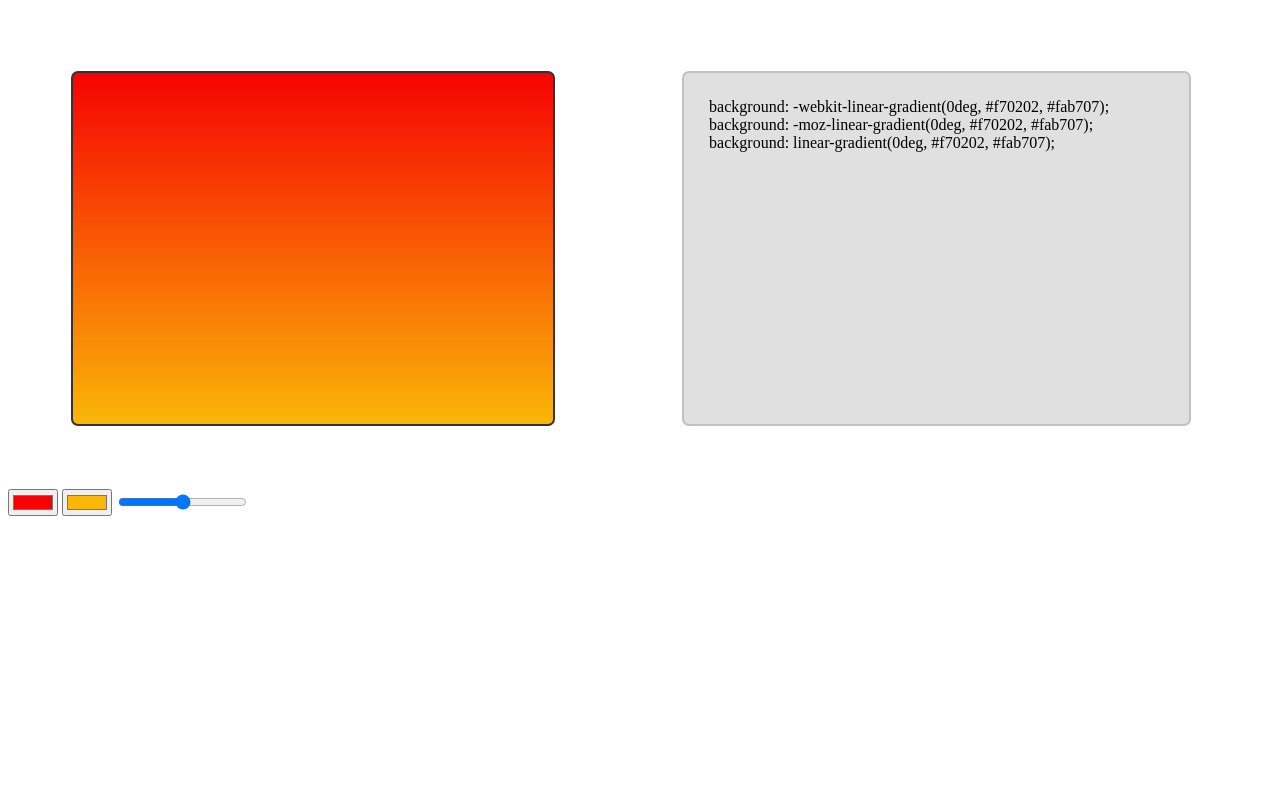
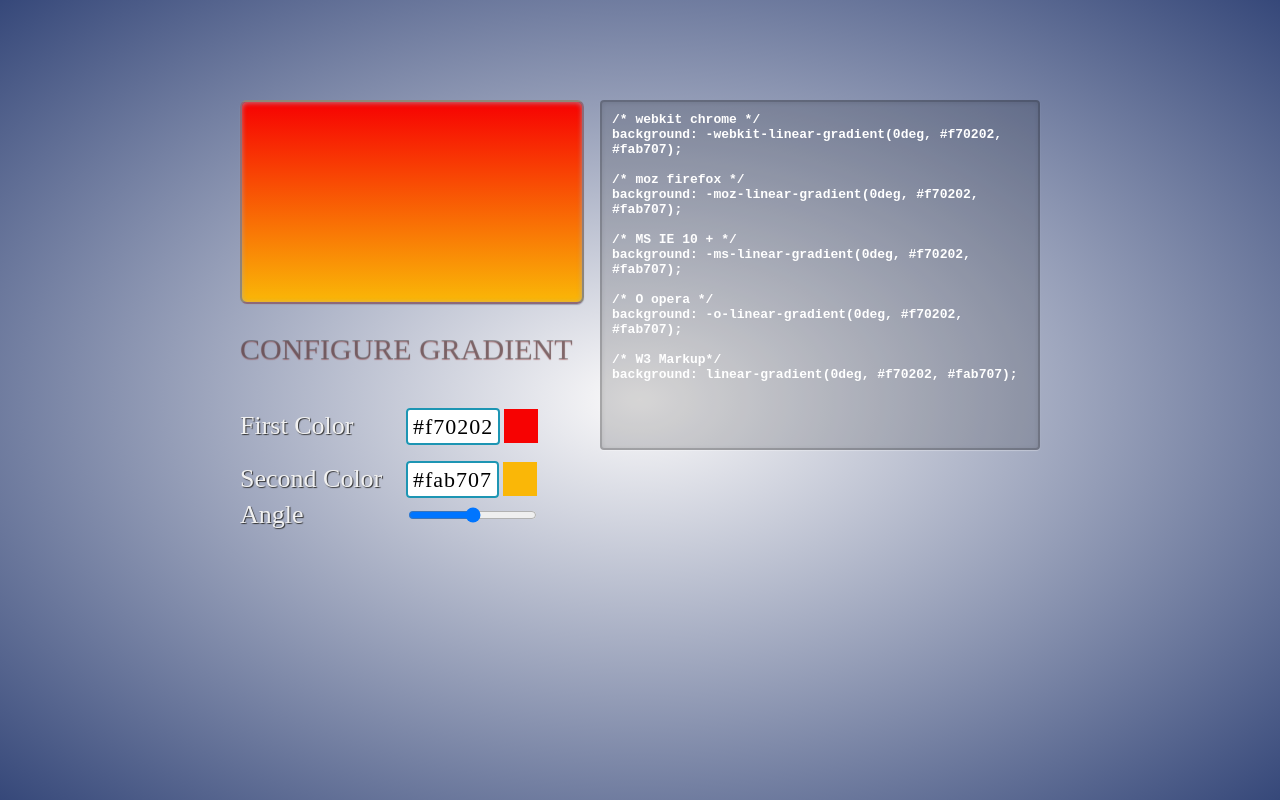
Before and after one commit to davidnorminton/gradient-generator, a plain HTML site: page index.html in a window 1280 px wide. Drawn offline with Linux system fonts and the light colour scheme.

Commit message:
Add files via upload

```diff
--- a/index.html
+++ b/index.html
@@ -3,96 +3,52 @@
 <head>
     <title>CSS Linear gradient generator</title>
     <meta description="author" content="David Norminton">
+    <link rel="stylesheet" href="style.css">
+    <script src="script.js"></script>
 </head>
 <body>
     <main>
-<style>
-#gradient_div {
-    width: 34%;
-    height: 300px;
-    margin: 5%;
-    border: 2px solid #333;
-    border-radius: 7px;
-    background: linear-gradient(#f70202, #fab707);
-    float: left;
-    padding: 2%;
-}
-#output_css {
-    width: 36%;
-    height: 300px;
-    margin: 5%;
-    border: 2px solid #c3c0c0;
-    background: #e0e0e0;
-    border-radius: 7px;
-    color: black;
-    padding: 2%;
-    float: left;
-}
-</style>
+        <section class="left">
                 <!-- div with gradient effect -->
+        <div class="container">
             <div id="gradient_div"></div>
+        </div>
+            <div class="container">
+                <div class="label">CONFIGURE GRADIENT</div>
+                <!-- our two color pickers -->
+                <div class="picker">
+                    <span class="pick">First Color</span>
+                    <span id="color1">#f70202</span>
+                    <input type="color" value="#f70202" onchange="firstColorChanged(this.value)">
+                </div>
+                <div class="picker">
+                    <span class="pick">Second Color</span>
+                    <span id="color2">#fab707</span>
+                    <input type="color" value="#fab707" onchange="secondColorChanged(this.value)">
+                </div>
+                <div class="gradient_angle">
+                    <span class="pick">Angle</span>
+                         <input type="range" value="0" min="-180" max="180"
+                                step="1" onchange="changeAngle(this.value)">
+            </div>
+        </section>
+        <section class="right">
+
+        <div class="container">
             <div id="output_css">
-        background: -webkit-linear-gradient(0deg, #f70202, #fab707);<br />
-        background:    -moz-linear-gradient(0deg, #f70202, #fab707);<br />
-        background:         linear-gradient(0deg, #f70202, #fab707);<br />
+                /* webkit chrome */<br />
+                background: -webkit-linear-gradient(0deg, #f70202, #fab707);<br /><br />
+                /* moz firefox */<br />
+                background:    -moz-linear-gradient(0deg, #f70202, #fab707);<br /><br />
+                /* MS IE 10 + */<br />
+                background:     -ms-linear-gradient(0deg, #f70202, #fab707);<br /><br />
+                /* O opera */<br />
+                background:       -o-linear-gradient(0deg, #f70202, #fab707);<br /><br />
+                /* W3 Markup*/<br />
+                background:          linear-gradient(0deg, #f70202, #fab707);<br /><br />
             </div>
-
-    <!-- our two color pickers -->
-    <input type="color" value="#f70202" onchange="firstColorChanged(this.value)">
-    <input type="color" value="#fab707" onchange="secondColorChanged(this.value)">
-    <input type="range" value="0" min="-180" max="180" step="1" onchange="changeAngle(this.value)">
-
-<script>
-// global var to store bottom color
-// this is updated by the function firstColorChanged
-var bottom_color = '#f70202',
-// global var to store top color
-// this is updated by the function secondColorChanged
-    top_color = '#fab707',
-// global var to store the angle of gradient
-// this is updated by the changeAngle function
-    angle=0;
-
-/**
- * function - changeState
- * changes the style attribut on the div with an id of gradient_div
- * then changes the text inside the div with an id of output_css
- **/
-function changeState() {
-    // build the output string with the color picked and chosen angle
-    var output = 'linear-gradient(' + angle + 'deg , '+ bottom_color + ',' + top_color + ' )';
-    // get the gradient on div with id of gradient-div
-    document.getElementById('gradient_div').style.background=output;
-    // this will be outputted to the div with id of output_css
-    var outputText =
-'background : linear-gradient(' + angle + ', ' + bottom_color + ',' + top_color + ' ); <br />' +
-'background : -webkit-linear-gradient(' + angle + ', ' + bottom_color + ',' + top_color + ' );<br />' +
-'background : -moz-linear-gradient(' + angle + ', '+ bottom_color + ',' + top_color + ' );' ;
-    // now change the text
-    document.getElementById('output_css').innerHTML=outputText;
-}
-
-/**
- * changeAngle
- * @param int - value of angle selected
- */
-function changeAngle( value ) {
-    // the global angle variable is equal to this value passed to function
-    angle = value;
-    // modify DOM
-    changeState();
-}
-function firstColorChanged( value ) {
-    // change global var
-    bottom_color = value;
-    // modify DOM
-    changeState();
-}
-function secondColorChanged( value ) {
-    // change global var
-    top_color = value;
-    // modify DOM
-    changeState();
-}
-</script>
         </div>
+        </section>
+    </main>
+</body>
+</html>
--- /dev/null
+++ b/script.js
@@ -0,0 +1,82 @@
+
+// various strings used to build oupur
+var col1 = '#f70202',
+    col2 = '#fab707',
+    angle=0,
+    back = 'background : ',
+    deg = 'deg ',
+    open = '(',
+    close = ')'
+    com = ', ',
+    br = '<br />';
+// hash of vendor prexies
+var pre = {
+        'webkit' : '-webkit-linear-gradient',
+        'moz' : '-moz-linear-gradient',
+        'ms' : '-ms-linear-gradient',
+        'o' : '-o-linear-gradient',
+        'w3' : 'linear-gradient'
+    };
+// hash of vendor prexie comments
+var comment = {
+        'webkit' : '/* Webkit chrome */',
+        'moz' : '/* Mozilla Firefox */',
+        'ms' : '/* MS IE10+ */',
+        'o' : '/* O opera */',
+        'w3' : '/* W3  */'
+    };
+
+
+/**
+ * function - changeState
+ * changes the style attribut on the div with an id of gradient_div
+ * then changes the text inside the div with an id of output_css
+ **/
+function changeState() {
+    // build the output string with the color picked and chosen angle
+    var output = 'linear-gradient(' + angle + 'deg , '+ col1 + ',' + col2 + ' )';
+    // get the gradient on div with id of gradient-div
+    document.getElementById('gradient_div').style.background=output;
+    // this will be outputted to the div with id of output_css
+    var outputText =
+    comment['webkit'] + br +
+    back + pre['webkit'] + open + angle + deg + com + col1 + com + col2 + close + br + br +
+    comment['moz'] + br +
+    back + pre['moz'] + open + angle + deg + com + col1 + com + col2 + close + br + br +
+    comment['ms'] + br +
+    back + pre['ms'] + open + angle + deg + com + col1 + com + col2 + close + br + br +
+    comment['o'] + br + back +
+    pre['o'] + open + angle + deg + com + col1 + com + col2 + close + br + br +
+    comment['w3'] + br +
+    back + pre['w3'] + open + angle + deg + com + col1 + com + col2 + close + br + br;
+
+    // now change the text
+    document.getElementById('output_css').innerHTML=outputText;
+}
+
+/**
+ * changeAngle
+ * @param int - value of angle selected
+ */
+function changeAngle( value ) {
+    // the global angle variable is equal to this value passed to function
+    angle = value;
+    // modify DOM
+    return changeState();
+}
+function firstColorChanged( value ) {
+    // change global var
+    col1 = value;
+    // alter the span text with id of col1
+    document.getElementById('color1').innerHTML=value;
+    // modify DOM
+    return changeState();
+}
+function secondColorChanged( value ) {
+    // change global var
+    col2 = value;
+    // alter the span text with id of col2
+    document.getElementById('color2').innerHTML=value;
+    // modify DOM
+    return changeState();
+}
--- /dev/null
+++ b/style.css
@@ -0,0 +1,112 @@
+html, body {
+    margin : 0;
+    padding : 0;
+    height : 100%;
+    width : 100%;
+}
+html {
+/* IE10+ */
+background-image: -ms-radial-gradient(ellipse farthest-corner at center, rgba(249, 247, 247, 0.53) 0%, rgba(32, 52, 107, 0.9) 100%);
+
+/* Mozilla Firefox */
+background-image: -moz-radial-gradient(ellipse farthest-corner at center, rgba(249, 247, 247, 0.53) 0%, rgba(32, 52, 107, 0.9) 100%);
+
+/* Opera */
+background-image: -o-radial-gradient(ellipse farthest-corner at center, rgba(249, 247, 247, 0.53) 0%, rgba(32, 52, 107, 0.9) 100%);
+
+/* Webkit (Chrome 11+) */
+background-image: -webkit-radial-gradient(ellipse farthest-corner at center, rgba(249, 247, 247, 0.53) 0%, rgba(32, 52, 107, 0.9) 100%);
+
+/* W3C Markup */
+background-image: radial-gradient(ellipse farthest-corner at center, rgba(249, 247, 247, 0.53) 0%, rgba(32, 52, 107, 0.9) 100%);
+}
+main {
+    box-sizing: border-box;
+    width : 800px;
+    height : 100%;
+    padding : 100px 0 0 0;
+    margin : auto;
+}
+.left {
+    float : left;
+    width : 340px;
+    margin-right : 10px;
+    box-sizing : boder-box;
+}
+.right {
+    float : right;
+    width : 440px;
+    margin-left : 10px;
+    box-sizing : boder-box;
+}
+.container{
+    position: relative;
+    box-sizing: border-box;
+}
+.label {
+    display: block;
+    margin: 28px 0;
+    padding: 0;
+    font-weight: normal;
+    font-size: 30px;
+    color: rgba(45, 42, 42, 0.4);
+    text-shadow: 0 1px 1px rgba(142, 56, 56, 0.5);
+}
+#gradient_div {
+    width: 100%;
+    height: 200px;
+    border-radius: 7px;
+    background: linear-gradient(#f70202, #fab707);
+    box-shadow: 0 1px 1px 0 rgb(158, 164, 181), inset 0 1px 5px rgba(162, 171, 193, 0.68);
+    border: 2px solid rgba(119, 127, 147, 0.82);
+
+}
+input[type="color"] {
+	-webkit-appearance: none;
+	border: none;
+	width: 34px;
+	height: 34px;
+	padding : 0;
+    position: relative;
+    top: 9px;
+}
+input[type="color"]::-webkit-color-swatch-wrapper {
+	padding: 0;
+}
+input[type="color"]::-webkit-color-swatch {
+	border: none;
+}
+.pick {
+    color: #f1f1f1;
+    font-size: 26px;
+    width: 162px;
+    display: inline-block;
+    text-shadow: 1px 1px 1px #333;
+}
+#color1, #color2 {
+    background: white;
+    padding: 4px 5px;
+    border: 2px solid #1d95b3;
+    border-radius: 4px;
+    letter-spacing: 1px;
+    font-size: 22px;
+}
+.picker {
+    overflow: hidden;
+    padding: 6px 0;
+}
+#output_css {
+    width: 100%;
+    height: 350px;
+    border: 2px solid rgba(0, 0, 0, 0.2);
+    border-radius: 7px;
+    box-sizing: border-box;
+    padding: 10px;
+    font-size: 13px;
+    font-family: monospace;
+    font-weight: bold;
+    background: rgba(0, 0, 0, 0.15);
+    border-radius: 4px;
+    color: #fff;
+    box-shadow: 0 1px 1px 0 rgba(255, 255, 255, 0.3), inset 0 1px 5px rgba(0, 0, 0, 0.1);
+}
```
Lines whose indentation alone changed are shown as unchanged.
